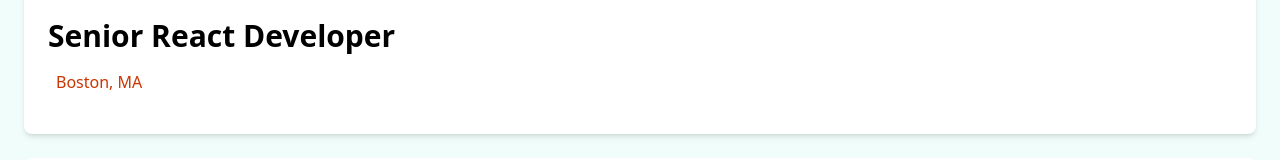
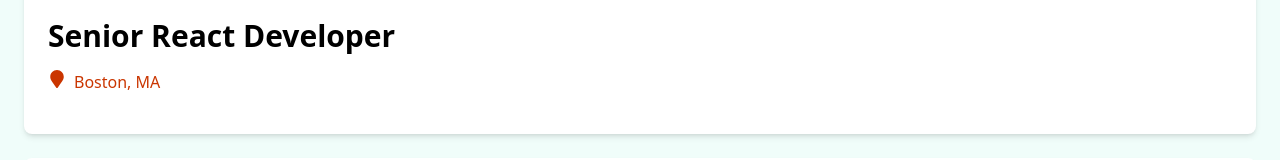
Before and after one commit to AmaduKamara/job-portal, a React (Vite) app: page /jobs/1 in a window 1280 px wide. Shown: the part 239-399 px from the top of the page. Built offline with nearby package versions, Linux system fonts and the light colour scheme; data requests are answered from the project's data file.

Commit message:
Add map arrow to job page

```diff
--- a/src/pages/JobPage.jsx
+++ b/src/pages/JobPage.jsx
@@ -2,7 +2,7 @@
 import { Link } from "react-router-dom";
 import { useParams, useLoaderData } from "react-router-dom";
 import LoadingSpinner from "../components/LoadingSpinner";
-import { FaArrowLeft } from "react-icons/fa";
+import { FaArrowLeft, FaMapMarker } from "react-icons/fa";
 
 const JobPage = () => {
   const { id } = useParams();
@@ -49,7 +49,7 @@ const JobPage = () => {
                 <div className='text-gray-500 mb-4'>{job.type}</div>
                 <h1 className='text-3xl font-bold mb-4'>{job.title}</h1>
                 <div className='text-gray-500 mb-4 flex align-middle justify-center md:justify-start'>
-                  <i className='fa-solid fa-location-dot text-lg text-orange-700 mr-2'></i>
+                  <FaMapMarker className='text-lg text-orange-700 mr-2' />
                   <p className='text-orange-700'>{job.location}</p>
                 </div>
               </div>
```
